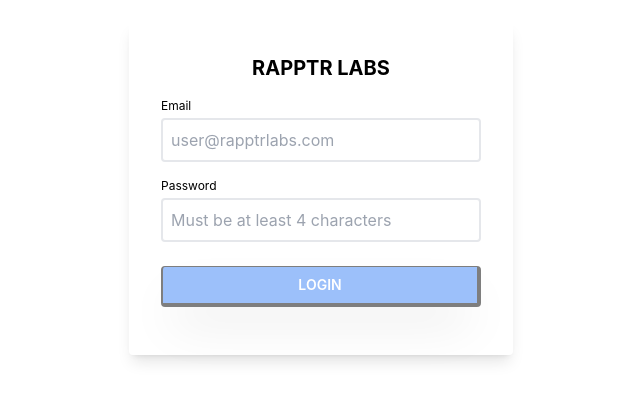
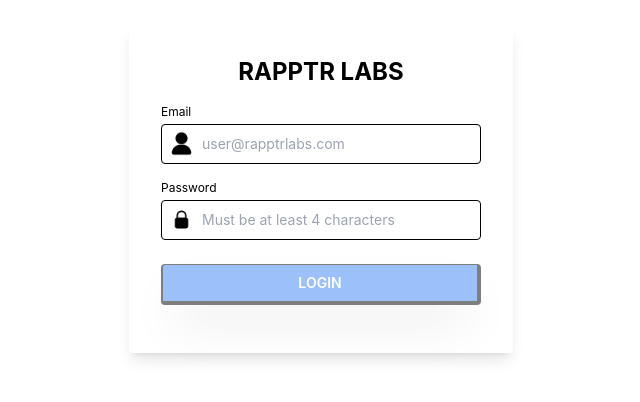
Before and after one commit to hritikb27/TodoReactApp, a React (Create React App) app: page /login in a window 1280 px wide. Shown: the part 212-614 px from the top of the page, without its empty margins (319-959 px from the left). Built offline with nearby package versions, Linux system fonts and the light colour scheme.

Commit message:
added font, icons  etc. and fixed login button logic

```diff
--- a/src/components/login.js
+++ b/src/components/login.js
@@ -1,13 +1,15 @@
 import { useEffect, useRef, useState } from "react";
-import { Link, useNavigate } from "react-router-dom";
+import { useNavigate } from "react-router-dom";
 import { validateEmail, classNames, saveState, loadState } from '../utils'
+import userIcon from '../assets/userIcon.png'
+import lockIcon from '../assets/lockIcon.png'
 
 const Login = () => {
     const [email, setEmail] = useState(undefined)
     const [password, setPassword] = useState(undefined)
     const [emailValidation, setEmailValidation] = useState(true)
     const [passwordValidation, setPasswordValidation] = useState(true)
-    const loginDisableRef = useRef(true);
+    const [loginDisable, setLoginDisable] = useState(true);
     const navigate = useNavigate();
 
     useEffect(() => {
@@ -29,14 +31,14 @@
         setEmail(email)
     }
 
-    const handlePassword = (password) => {
-        if (password.length >= 4 && password.length <= 16) {
+    const handlePassword = (passwordInput) => {
+        if (passwordInput.length >= 4 && passwordInput.length <= 16) {
             setPasswordValidation(true)
         }
         else {
             setPasswordValidation(false)
         }
-        setPassword(password)
+        setPassword(passwordInput)
     }
 
     const handleLogin = async () => {
@@ -60,28 +62,39 @@
 
     useEffect(() => {
         // make login button disabled when input fields are empty and until all validations are not passed
-        if(!email && !password) loginDisableRef.current = true
-        if((emailValidation && passwordValidation) && (email && password)){
-            loginDisableRef.current = false
+        if(!email && !password) setLoginDisable(true)
+        if(!emailValidation || !passwordValidation) setLoginDisable(true)
+        else if((emailValidation && passwordValidation) && (email && password)){
+            setLoginDisable(false)
         }
     }, [emailValidation, passwordValidation])
 
     return (
         <div className="flex items-center h-screen w-full">
             <div className="w-full bg-white rounded shadow-lg p-8 m-4 md:max-w-sm md:mx-auto">
-                <span className="block w-full text-xl text-center uppercase font-bold mb-4">Rapptr Labs</span>
+                <span className="block w-full text-2xl text-center uppercase font-bold mb-4">Rapptr Labs</span>
                 <form className="mb-4" action="/" method="post">
-                    <div className="mb-4 md:w-full">
+                    <div className="relative mb-4 md:w-full">
                         <label htmlFor="email" className="block text-xs mb-1">Email</label>
-                        <input className={classNames(emailValidation ? '' : 'border-red-400', "w-full border-2 rounded p-2 outline-none focus:shadow-outline")} value={email} onChange={(e) => handleEmail(e.target.value)} type="email" name="email" placeholder="user@rapptrlabs.com" />
+                        <div className="relative text-gray-600 focus-within:text-gray-400">
+                            <span className="absolute inset-y-0 left-0 flex items-center pl-2">
+                                <img src={userIcon} className='top-7 w-[25px]' alt="user-email" />
+                            </span>
+                            <input className={classNames(emailValidation ? '' : 'border-red-400', "w-full h-[40px] py-2 text-sm text-white border border-black bg-white rounded pl-10 focus:outline-none focus:bg-white focus:text-gray-900")} value={email} onChange={(e) => handleEmail(e.target.value)} type="email" name="email" placeholder="user@rapptrlabs.com" />
+                        </div>
                         {!emailValidation && <span className="text-red-500 ">Not a valid email</span>}
                     </div>
                     <div className="mb-6 md:w-full">
                         <label htmlFor="password" className="block text-xs mb-1">Password</label>
-                        <input className={classNames(passwordValidation ? '' : 'border-red-400', "w-full border-2 rounded p-2 outline-none focus:shadow-outline")} value={password} onChange={(e) => handlePassword(e.target.value)} type="password" name="password" placeholder="Must be at least 4 characters" />
+                        <div className="relative text-gray-600 focus-within:text-gray-400">
+                            <span className="absolute inset-y-0 left-0 flex items-center pl-2">
+                                <img src={lockIcon} className='top-7 w-[25px]' alt="user-password" />
+                            </span>
+                            <input className={classNames(passwordValidation ? '' : 'border-red-400', "w-full h-[40px] py-2 text-sm text-white border border-black bg-white rounded pl-10 focus:outline-none focus:bg-white focus:text-gray-900")} value={password} onChange={(e) => handlePassword(e.target.value)} type="password" name="password" placeholder="Must be at least 4 characters" />
+                        </div>
                         {!passwordValidation && <span className="text-red-500 ">Not a valid password</span>}
                     </div>
-                    <button disabled={loginDisableRef.current} onClick={handleLogin} className={classNames((email && password) && (emailValidation && passwordValidation) ? '' : 'opacity-50', "w-full border-t border-l-2 border-r-4 border-b-4 border-black shadow-2xl bg-blue-500 hover:bg-blue-700 text-white uppercase text-sm font-semibold px-4 py-2 rounded")}>Login</button>
+                    <button disabled={loginDisable} onClick={handleLogin} className={classNames((email && password) && (emailValidation && passwordValidation) ? '' : 'opacity-50', "w-full border-t border-l-2 border-r-4 border-b-4 border-black shadow-2xl bg-blue-500 hover:bg-blue-700 text-white uppercase text-sm font-semibold px-4 py-2 rounded")}>Login</button>
                 </form>
             </div>
         </div>
--- a/src/index.css
+++ b/src/index.css
@@ -1,10 +1,11 @@
 @tailwind base;
 @tailwind components;
 @tailwind utilities;
+@import url('https://fonts.googleapis.com/css2?family=Concert+One&display=swap');
 
 body {
   margin: 0;
-  font-family: -apple-system, BlinkMacSystemFont, 'Segoe UI', 'Roboto', 'Oxygen',
+  font-family: 'Concert One', -apple-system, BlinkMacSystemFont, 'Segoe UI', 'Roboto', 'Oxygen',
     'Ubuntu', 'Cantarell', 'Fira Sans', 'Droid Sans', 'Helvetica Neue',
     sans-serif;
   -webkit-font-smoothing: antialiased;
```
Also changed, not shown: src/assets/lockIcon.png (added), src/assets/userIcon.png (added).
